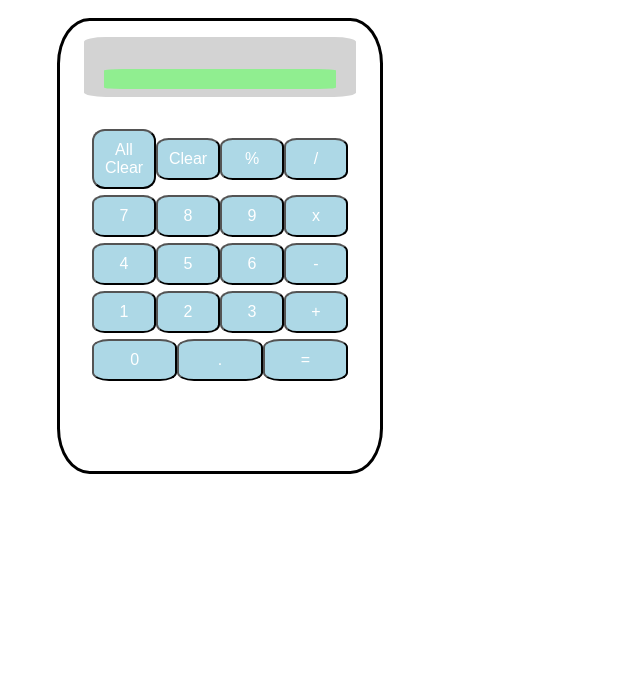
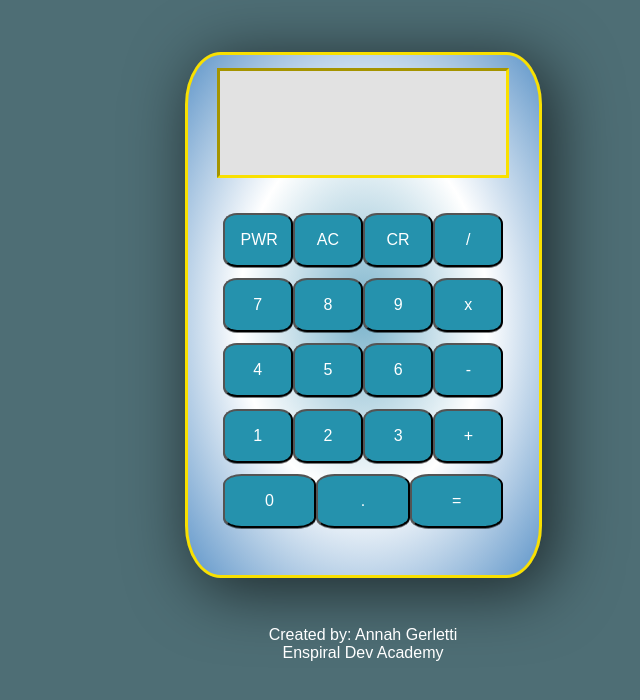
Before and after one commit to AnnahGerletti/js-calculator, a plain HTML site: page index.html in a window 1280 px wide. Shown: the whole page, without its empty margins (277-917 px from the left). Drawn offline with nearby package versions, Linux system fonts and the light colour scheme.

Commit message:
updating calc

```diff
--- a/index.html
+++ b/index.html
@@ -12,11 +12,22 @@
       <link href="styles.css" rel="stylesheet" type="text/css">
     <!-- script -------------------------->
       <script type="text/javascript" src="utilities.js"></script>
+      <script src="https://code.jquery.com/jquery-3.2.1.min.js"></script>
+            <!-- <script> this is a jQuery expression that does same thing as clear all function
+            $(document).ready(function(){
+              console.log("yep")
+              $("button.red").click(function(){
+                $("p").html(0);
+              });
+            });
+            </script> -->
+
 
 
 
   </head>
   <body>
+
     <div class="container">
       <div id="calculator">
         <!-- main screen that shows the numbers -->
@@ -24,21 +35,21 @@
           <div id="screen" class="textRight">
             <div class="answerBox">
               <p id="answer"></p>
+              <p id="equation"></p>
             </div>
 
           <!-- screen that shows the writen equation -->
-            <div id="equationScreen" class="textRight"> <!--can you reference html by its values or types or do you need a class-->
-              <p id="equation"></p>
-            </div>
+           <!--can you reference html by its values or types or do you need a class-->
+
           </div>
 
 
 
           <!-- buttons -->
           <div class="buttonContainer">
-              <button class="grey" type="button" value="AC" onclick="allClear()">All Clear</button>
-              <button class="grey" type="button" value="CR" onclick="clearStuff()">Clear</button>
-              <button class="grey" type="button" value="percent" onclick="math('%')">%</button>
+              <button class="power" type="button" value="Power" onclick="power()">PWR</button>
+              <button class="red" type="button" value="AC" onclick="allClear()">AC</button>
+              <button class="grey" type="button" value="CR" onclick="clearStuff()">CR</button>
               <button class="blue" type="button" value="divide" onclick="math('/')">/</button>
               <button class="white" type="button" value="seven" onclick="math('7')">7</button>
               <button class="white" type="button" value="eight" onclick="math('8')">8</button>
@@ -58,10 +69,12 @@
 
           </div>
 
-
+<!-- Need to eventually add a home button and add it to the blog -->
           </div>
-
         </div>
-
+        <footer>
+          <span>Created by: Annah Gerletti</span><br>
+          <span>Enspiral Dev Academy</span>
+        </footer>
   </body>
 </html>
--- a/styles.css
+++ b/styles.css
@@ -1,45 +1,54 @@
+html{
+    background-color: #4e6e75;
+}
+body{
+  font-family: monospace;
+}
 
 .container{
-  margin: auto;
-  width: 50%;
-  padding: 10px;
-  box-sizing: border-box;
+
 }
 
+
 #calculator{
-  height: 450px;
-  width: 320px;
+  height: 40em;
+  width: 27em;
   border-style: solid;
-  border-width: medium;
-  border-color: black;
-  position: relative;
+  border-width: .3em;
+  border-color: #f9e000;
   border-radius: 10%;
+  background: radial-gradient(#7cb4cc, white, #6096c9);
+  -webkit-box-shadow: 10px 10px 64px 3px rgba(0, 0, 0, 0.61);
+    -moz-box-shadow: 10px 10px 64px 3px rgba(0, 0, 0, 0.61);
+    box-shadow: 10px 10px 64px 3px rgba(0, 0, 0, 0.61);
+  margin-left: auto;
+  margin-right: auto;
+  margin-top: 4em;
+
 }
 
-/*top two screens container*/
+/*top screen container*/
 #screen{
-  width:85%;
-  height: 60px;
-  background-color: lightgrey;
+  width:22em;
+  height: 8em;
+  background-color: #e2e2e2;
   margin: auto;
-  border-radius: 8%;
+  margin-top:1em;
   text-align: right;
+  border-style: inset;
+  border-color: #f9e000;
 }
 
 #answer {
   height:1em;
+  font-size: 3em;
+  margin-top: 0;
+  margin-bottom: 0em;
 }
 
-#equationScreen p{
-  width:85%;
-  height: 20px;
-  background-color: lightgreen;
-  margin: auto;
-  border-radius: 8%;
-  text-align: right;
-  /*position: relative;*/
+#equation{
+  font-size: 1.5em;
 }
-
 
 /*button containers*/
 .buttonContainer{
@@ -48,23 +57,41 @@
   flex-wrap: wrap;
   justify-content: space-around;
   align-items: center;
-  width: 250;
+  width: 80%;
   height: auto;
   padding: 10%;
+
+
 }
 
 button{
   width: 25%;
   height: auto;
-  background-color: lightblue;
+  background-color: #2592ad;
   color: white;
-  padding: 10px 10px;
+  padding: 1em 1em;
   border-radius: 20%;
   margin: auto;
-  font-size: 16px;
-  margin: 0px 0px 6px 0px;
+  font-size: 1.5em;
+  margin: 0em 0em 0.7em 0em;
   flex-grow: 5;
+  text-align: center;
 
+  -webkit-box-shadow: 0px 1px 0px rgba(0, 0, 0, 0.5);
+    -moz-box-shadow: 0px 1px 0px rgba(0, 0, 0, 0.5);
+    box-shadow: 0px 1px 0px rgba(0, 0, 0, 0.5);
 
+/*font-family: monospace;*/
+font-size: 1em;
+}
 
+.power{
+  padding-right: 1em;
 }
+
+footer{
+  font-family: sans-serif;
+  text-align: center;
+  color: white;
+  margin-top: 3em;
+}
--- a/utilities.js
+++ b/utilities.js
@@ -2,26 +2,68 @@
 // 1. function to concatenate equations together using symbles and numbers
 // 2. equals which works out and displays the result and clears the entry with total
 // 3. clear clears the string equation and result
+// 4. power will toggel the screen from being on and off
 
 console.log("I am loaded")
+var powerIsOn = Boolean(false);
+
+function stockValue(){
+  if (powerIsOn == true){
+    var zero = 0
+  document.getElementById('equation').textContent =zero;
+  document.getElementById('answer').textContent =zero;
+  }
+}
 
 // function 1
 function math (char){
+  if (powerIsOn == true){
     document.getElementById('equation').textContent += char;
+  }
 }
 
 // function 2
-function equals (){
+function equals(){
+  if(powerIsOn == true){
     document.getElementById('answer').textContent = eval(document.getElementById('equation').textContent);
     document.getElementById('equation').textContent = document.getElementById('answer').textContent;
   }
-
+}
+//function 3
 function clearStuff(){
+  if(powerIsOn == true){
     console.log("i got fers")
     document.getElementById('equation').textContent = document.getElementById('answer').textContent;
   }
+}
+//function 4
+function allClear(){
+   if(powerIsOn == true){
+     console.log("yep");
+     stockValue();
+   }
+}
 
-function allClear(){
-  console.log("yep");
-  document.
+function power(){
+  console.log("wow");
+  powerIsOn = true;
+  // if(powerIsOn = false){
+  //   document.getElementById("equation").style.display="none";
+  //   console.log("yeah");
+  // }
 }
+
+
+
+//
+// // function power(){
+//   console.log("power")
+//   if(document.getElementById('equation').textContent = document.getElementById('equation').textContent){
+//     return "Power Off";
+//   }
+//   if(document.getElementById('answer').textContent = document.getElementById('answer').textContent){
+//     return "Power Off";
+//   }
+//   return "Power On";
+//
+// }
```
Lines whose indentation alone changed are shown as unchanged.
